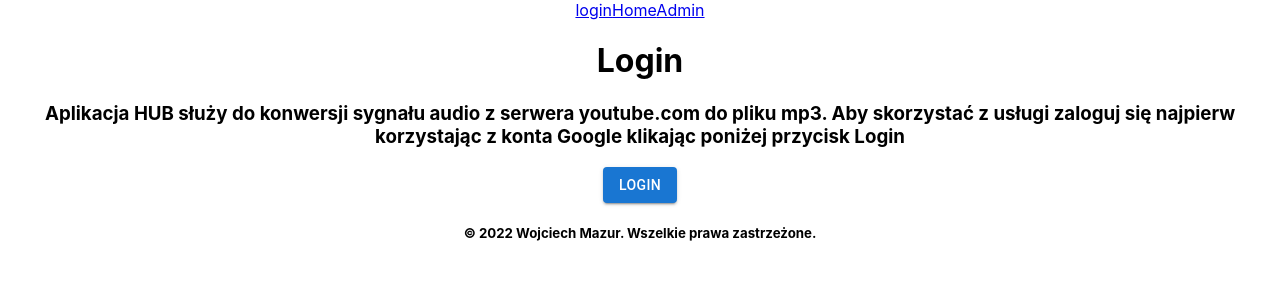
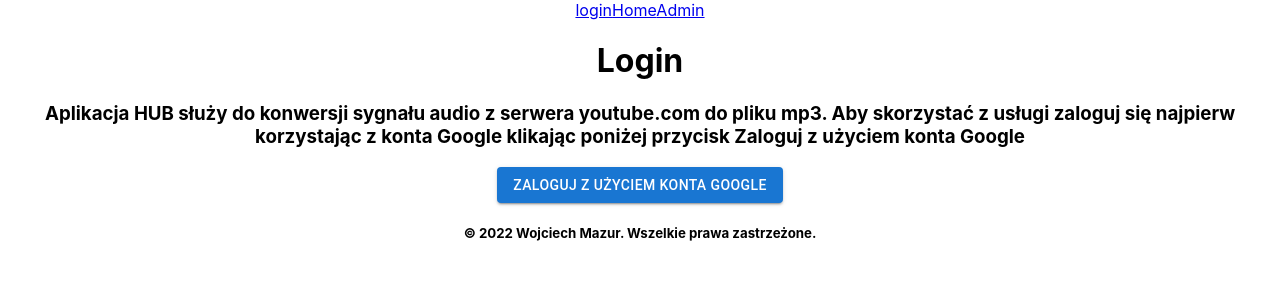
Before and after one commit to wmazurwat/reklamacje, a React (Create React App) app: page /login in a window 1280 px wide. Shown: the top 300 px of the page. Built offline with nearby package versions, Linux system fonts and the light colour scheme; no server answers.

Commit message:
login update

```diff
--- a/src/pages/Login.tsx
+++ b/src/pages/Login.tsx
@@ -104,11 +104,11 @@ const Login = () => {
     <div>
       <h1>Login</h1>
       <h3>Aplikacja HUB służy do konwersji sygnału audio z serwera youtube.com do pliku mp3.
-        Aby skorzystać z usługi zaloguj się najpierw korzystając z konta Google klikając poniżej przycisk Login
+        Aby skorzystać z usługi zaloguj się najpierw korzystając z konta Google klikając poniżej przycisk Zaloguj z użyciem konta Google
       </h3>
       <form onSubmit={formik.handleSubmit}>
         <Button color="primary" variant="contained"  onClick={onLogin}>
-          Login
+          Zaloguj z użyciem konta Google
 
         </Button>
       </form>
```
